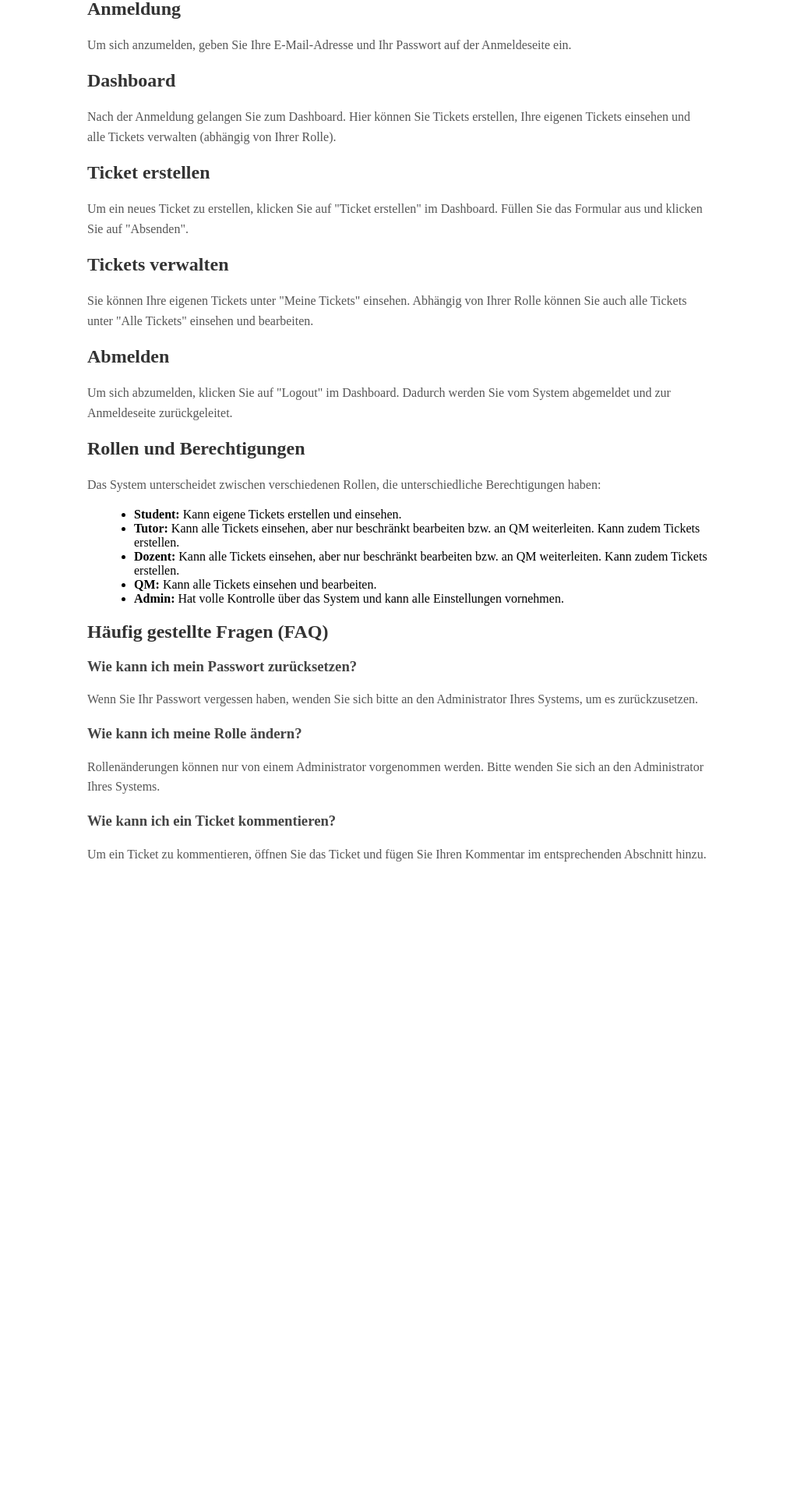
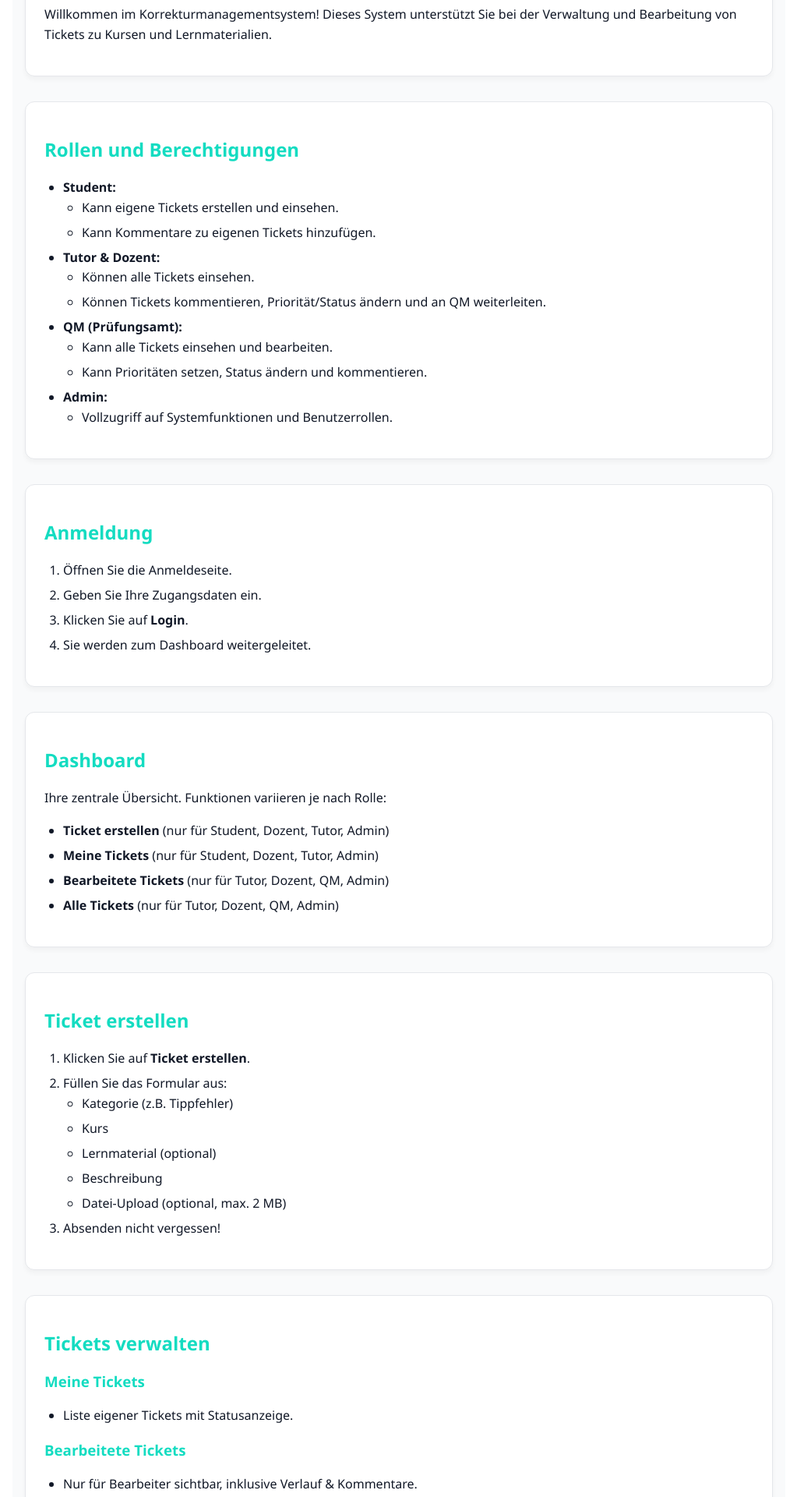
Before and after one commit to Komasys/Korrekturmanagementsystem, a Vue app in the folder frontend/: page /benutzerhandbuch in a window 1280 px wide. Shown: the part 220-2140 px from the top of the page at 78% size, without its empty margins (128-1151 px from the left). Before the commit the page ends 1364 px from the top, so only its background shows below. Built offline with nearby package versions, Linux system fonts and the light colour scheme; no server answers.

Commit message:
feat: improve ticket display with enhanced styling and formatting adjustments

```diff
--- a/frontend/src/components/AllTickets.vue
+++ b/frontend/src/components/AllTickets.vue
@@ -1,6 +1,6 @@
 <template>
   <div v-if="!isStudent">
-    <h1>Alle Tickets</h1>
+    <h1 class="titel">Alle Tickets</h1>
     <div class="filter-container">
       <div class="filter-options">
         <label>
@@ -27,7 +27,7 @@
             <th class="cell" @click="sortTable('beschreibung')">
               Beschreibung <span>{{ getSortIcon('beschreibung') }}</span>
             </th>
-            <th @click="sortTable('kategorie')">
+            <th class="cell" @click="sortTable('kategorie')">
               Kategorie <span>{{ getSortIcon('kategorie') }}</span>
             </th>
             <th @click="sortTable('status')">
@@ -43,7 +43,9 @@
             <td class="priority-bar" :class="getPriorityClass(ticket.prioritaet)"></td>
             <td class="cell">{{ ticket.id }}</td>
             <td class="cell">{{ ticket.beschreibung }}</td>
-            <td class="cell">{{ capitalize(ticket.kategorie) }}</td>
+            <td class="cell">
+              {{ ticket.kategorie.replace('_', ' ').replace(/\b\w/g, (l) => l.toUpperCase()) }}
+            </td>
             <td class="cell">{{ ticket.status.toUpperCase() }}</td>
             <td>
               <time :datetime="ticket.erstelldatum">{{
@@ -157,11 +159,6 @@ const showDetails = (ticketId) => {
   router.push({ name: 'ticket-details', params: { id: ticketId } })
 }
 
-const capitalize = (str) => {
-  if (!str) return ''
-  return str.charAt(0).toUpperCase() + str.slice(1)
-}
-
 const getPriorityClass = (priority) => {
   switch (priority?.toUpperCase()) {
     case 'HOCH':
--- a/frontend/src/components/EditTickets.vue
+++ b/frontend/src/components/EditTickets.vue
@@ -1,6 +1,6 @@
 <template>
   <div v-if="!isStudent">
-    <h1>Bearbeitete Tickets</h1>
+    <h1 class="titel">Bearbeitete Tickets</h1>
     <div class="filter-container">
       <label>
         <input type="checkbox" v-model="showClosedRejected" />
@@ -21,7 +21,7 @@
           <th class="cell" @click="sortTable('beschreibung')">
             Beschreibung <span>{{ getSortIcon('beschreibung') }}</span>
           </th>
-          <th @click="sortTable('kategorie')">
+          <th class="cell" @click="sortTable('kategorie')">
             Kategorie <span>{{ getSortIcon('kategorie') }}</span>
           </th>
           <th @click="sortTable('status')">
@@ -37,7 +37,9 @@
           <td class="priority-bar" :class="getPriorityClass(ticket.prioritaet)"></td>
           <td class="cell">{{ ticket.id }}</td>
           <td class="cell">{{ ticket.beschreibung }}</td>
-          <td class="cell">{{ capitalize(ticket.kategorie) }}</td>
+          <td class="cell">
+            {{ ticket.kategorie.replace('_', ' ').replace(/\b\w/g, (l) => l.toUpperCase()) }}
+          </td>
           <td>{{ capitalize(ticket.status) }}</td>
           <td>{{ new Date(ticket.erstelldatum).toLocaleDateString() }}</td>
         </tr>
--- a/frontend/src/components/MyTickets.vue
+++ b/frontend/src/components/MyTickets.vue
@@ -1,6 +1,6 @@
 <template>
   <div>
-    <h1>Meine Tickets</h1>
+    <h1 class="titel">Meine Tickets</h1>
     <div class="filter-container">
       <label>
         <input type="checkbox" v-model="showClosedRejected" /> Geschlossene und abgelehnte Tickets
@@ -35,7 +35,9 @@
         <tr v-for="ticket in filteredTickets" :key="ticket.id" @click="showDetails(ticket.id)">
           <td class="cell">{{ ticket.id }}</td>
           <td class="cell">{{ ticket.beschreibung }}</td>
-          <td class="cell">{{ capitalize(ticket.kategorie) }}</td>
+          <td class="cell">
+            {{ ticket.kategorie.replace('_', ' ').replace(/\b\w/g, (l) => l.toUpperCase()) }}
+          </td>
           <td class="cell">{{ ticket.status.toUpperCase() }}</td>
           <td>{{ new Date(ticket.erstelldatum).toLocaleDateString() }}</td>
         </tr>
@@ -113,59 +115,4 @@ onMounted(() => {
 })
 </script>
 
-<style scoped>
-.filter-container {
-  display: flex;
-  flex-direction: row;
-  justify-content: space-between;
-  align-items: center;
-  margin: 0px 20px 5px 10px;
-  flex-wrap: wrap;
-}
-
-@media screen and (max-width: 600px) {
-  .filter-container {
-    display: flex;
-    flex-direction: column;
-    align-content: flex-start;
-    align-items: flex-start;
-  }
-
-  .filter-search {
-    flex-direction: column;
-    margin-bottom: 10px;
-  }
-  .filter-options {
-    display: flex;
-    flex-direction: column;
-  }
-}
-
-table {
-  width: 100%;
-  border-collapse: collapse;
-}
-
-.cell {
-  max-width: 200px;
-  white-space: nowrap;
-  overflow: hidden;
-  text-overflow: ellipsis;
-}
-
-th,
-td {
-  padding: 12px;
-  text-align: left;
-  border-bottom: 1px solid #ddd;
-}
-
-th {
-  background-color: #f2f2f2;
-}
-
-tr:hover {
-  background-color: #f5f5f5;
-  cursor: pointer;
-}
-</style>
+<style scoped></style>
--- a/frontend/src/components/TicketDetails.vue
+++ b/frontend/src/components/TicketDetails.vue
@@ -237,7 +237,7 @@ h2 {
 
 p {
   color: #555;
-  line-height: 1.6;
+  line-height: 1.5;
 }
 
 p strong {
--- a/frontend/src/views/BenutzerHandbuch.vue
+++ b/frontend/src/views/BenutzerHandbuch.vue
@@ -1,117 +1,237 @@
 <template>
-  <div class="handbuch">
-    <h1>Benutzerhandbuch</h1>
+  <div class="container">
+    <h1>Benutzerhandbuch für das Korrekturmanagementsystem</h1>
+
     <section>
       <h2>Einführung</h2>
       <p>
-        Willkommen im Korrekturmanagementsystem. Dieses Handbuch soll Ihnen helfen, sich mit den
-        grundlegenden Funktionen des Systems vertraut zu machen.
+        Willkommen im Korrekturmanagementsystem! Dieses System unterstützt Sie bei der Verwaltung
+        und Bearbeitung von Tickets zu Kursen und Lernmaterialien.
       </p>
     </section>
-    <section>
-      <h2>Anmeldung</h2>
-      <p>
-        Um sich anzumelden, geben Sie Ihre E-Mail-Adresse und Ihr Passwort auf der Anmeldeseite ein.
-      </p>
-    </section>
-    <section>
-      <h2>Dashboard</h2>
-      <p>
-        Nach der Anmeldung gelangen Sie zum Dashboard. Hier können Sie Tickets erstellen, Ihre
-        eigenen Tickets einsehen und alle Tickets verwalten (abhängig von Ihrer Rolle).
-      </p>
-    </section>
-    <section>
-      <h2>Ticket erstellen</h2>
-      <p>
-        Um ein neues Ticket zu erstellen, klicken Sie auf "Ticket erstellen" im Dashboard. Füllen
-        Sie das Formular aus und klicken Sie auf "Absenden".
-      </p>
-    </section>
-    <section>
-      <h2>Tickets verwalten</h2>
-      <p>
-        Sie können Ihre eigenen Tickets unter "Meine Tickets" einsehen. Abhängig von Ihrer Rolle
-        können Sie auch alle Tickets unter "Alle Tickets" einsehen und bearbeiten.
-      </p>
-    </section>
-    <section>
-      <h2>Abmelden</h2>
-      <p>
-        Um sich abzumelden, klicken Sie auf "Logout" im Dashboard. Dadurch werden Sie vom System
-        abgemeldet und zur Anmeldeseite zurückgeleitet.
-      </p>
-    </section>
+
     <section>
       <h2>Rollen und Berechtigungen</h2>
-      <p>
-        Das System unterscheidet zwischen verschiedenen Rollen, die unterschiedliche Berechtigungen
-        haben:
-      </p>
       <ul>
-        <li><strong>Student:</strong> Kann eigene Tickets erstellen und einsehen.</li>
         <li>
-          <strong>Tutor:</strong> Kann alle Tickets einsehen, aber nur beschränkt bearbeiten bzw. an
-          QM weiterleiten. Kann zudem Tickets erstellen.
+          <strong>Student:</strong>
+          <ul>
+            <li>Kann eigene Tickets erstellen und einsehen.</li>
+            <li>Kann Kommentare zu eigenen Tickets hinzufügen.</li>
+          </ul>
         </li>
         <li>
-          <strong>Dozent:</strong> Kann alle Tickets einsehen, aber nur beschränkt bearbeiten bzw.
-          an QM weiterleiten. Kann zudem Tickets erstellen.
+          <strong>Tutor & Dozent:</strong>
+          <ul>
+            <li>Können alle Tickets einsehen.</li>
+            <li>Können Tickets kommentieren, Priorität/Status ändern und an QM weiterleiten.</li>
+          </ul>
         </li>
-        <li><strong>QM:</strong> Kann alle Tickets einsehen und bearbeiten.</li>
         <li>
-          <strong>Admin:</strong> Hat volle Kontrolle über das System und kann alle Einstellungen
-          vornehmen.
+          <strong>QM (Prüfungsamt):</strong>
+          <ul>
+            <li>Kann alle Tickets einsehen und bearbeiten.</li>
+            <li>Kann Prioritäten setzen, Status ändern und kommentieren.</li>
+          </ul>
+        </li>
+        <li>
+          <strong>Admin:</strong>
+          <ul>
+            <li>Vollzugriff auf Systemfunktionen und Benutzerrollen.</li>
+          </ul>
         </li>
       </ul>
     </section>
+
     <section>
+      <h2>Anmeldung</h2>
+      <ol>
+        <li>Öffnen Sie die Anmeldeseite.</li>
+        <li>Geben Sie Ihre Zugangsdaten ein.</li>
+        <li>Klicken Sie auf <strong>Login</strong>.</li>
+        <li>Sie werden zum Dashboard weitergeleitet.</li>
+      </ol>
+    </section>
+
+    <section>
+      <h2>Dashboard</h2>
+      <p>Ihre zentrale Übersicht. Funktionen variieren je nach Rolle:</p>
+      <ul>
+        <li><strong>Ticket erstellen</strong> (nur für Student, Dozent, Tutor, Admin)</li>
+        <li><strong>Meine Tickets</strong> (nur für Student, Dozent, Tutor, Admin)</li>
+        <li><strong>Bearbeitete Tickets</strong> (nur für Tutor, Dozent, QM, Admin)</li>
+        <li><strong>Alle Tickets</strong> (nur für Tutor, Dozent, QM, Admin)</li>
+      </ul>
+    </section>
+
+    <section>
+      <h2>Ticket erstellen</h2>
+      <ol>
+        <li>Klicken Sie auf <strong>Ticket erstellen</strong>.</li>
+        <li>
+          Füllen Sie das Formular aus:
+          <ul>
+            <li>Kategorie (z.B. Tippfehler)</li>
+            <li>Kurs</li>
+            <li>Lernmaterial (optional)</li>
+            <li>Beschreibung</li>
+            <li>Datei-Upload (optional, max. 2 MB)</li>
+          </ul>
+        </li>
+        <li>Absenden nicht vergessen!</li>
+      </ol>
+    </section>
+
+    <section>
+      <h2>Tickets verwalten</h2>
+      <h3>Meine Tickets</h3>
+      <ul>
+        <li>Liste eigener Tickets mit Statusanzeige.</li>
+      </ul>
+      <h3>Bearbeitete Tickets</h3>
+      <ul>
+        <li>Nur für Bearbeiter sichtbar, inklusive Verlauf & Kommentare.</li>
+      </ul>
+      <h3>Alle Tickets</h3>
+      <ul>
+        <li>Nur für berechtigte Rollen.</li>
+        <li>Filter- & Sortierfunktionen verfügbar.</li>
+      </ul>
+    </section>
+
+    <section>
+      <h2>Ticket bearbeiten</h2>
+      <ol>
+        <li>Ticket öffnen.</li>
+        <li>
+          Aktionen je nach Rolle:
+          <ul>
+            <li>Status ändern</li>
+            <li>Priorität setzen</li>
+            <li>Interne Beschreibung hinzufügen</li>
+          </ul>
+        </li>
+        <li>Speichern nicht vergessen.</li>
+      </ol>
+    </section>
+
+    <section>
+      <h2>Kommentare hinzufügen</h2>
+      <ol>
+        <li>Ticket öffnen</li>
+        <li>Zum Bereich <strong>Rückfragen an Ticketersteller</strong> scrollen</li>
+        <li>Kommentar schreiben und hinzufügen</li>
+      </ol>
+    </section>
+
+    <section>
+      <h2>Benutzerhandbuch anzeigen</h2>
+      <p>Jederzeit über das <strong>?</strong>-Symbol unten links erreichbar.</p>
+    </section>
+
+    <section>
+      <h2>Abmeldung</h2>
+      <ol>
+        <li>Im Dashboard auf <strong>Logout</strong> klicken</li>
+        <li>Sie werden abgemeldet</li>
+      </ol>
+    </section>
+
+    <section class="faq">
       <h2>Häufig gestellte Fragen (FAQ)</h2>
-      <h3>Wie kann ich mein Passwort zurücksetzen?</h3>
+      <ul>
+        <li>
+          <strong>Wie kann ich mein Passwort zurücksetzen?</strong><br />Wenden Sie sich an den
+          Administrator.
+        </li>
+        <li>
+          <strong>Wie kann ich meine Rolle ändern?</strong><br />Nur Administratoren können Rollen
+          ändern.
+        </li>
+        <li>
+          <strong>Wie kann ich ein Ticket kommentieren?</strong><br />Im Ticket unter
+          <em>Rückfragen an Ticketersteller</em> kommentieren.
+        </li>
+      </ul>
+    </section>
+
+    <section>
+      <h2>Support</h2>
+      <p>Bei Fragen oder Problemen wenden Sie sich bitte an den Administrator.</p>
+    </section>
+
+    <div class="footer">
       <p>
-        Wenn Sie Ihr Passwort vergessen haben, wenden Sie sich bitte an den Administrator Ihres
-        Systems, um es zurückzusetzen.
+        <em>Dieses Handbuch soll Ihnen helfen, das System effektiv zu nutzen. Viel Erfolg!</em>
       </p>
-      <h3>Wie kann ich meine Rolle ändern?</h3>
-      <p>
-        Rollenänderungen können nur von einem Administrator vorgenommen werden. Bitte wenden Sie
-        sich an den Administrator Ihres Systems.
-      </p>
-      <h3>Wie kann ich ein Ticket kommentieren?</h3>
-      <p>
-        Um ein Ticket zu kommentieren, öffnen Sie das Ticket und fügen Sie Ihren Kommentar im
-        entsprechenden Abschnitt hinzu.
-      </p>
-    </section>
+    </div>
   </div>
 </template>
 
 <script setup></script>
 
 <style scoped>
-.handbuch {
-  max-width: 800px;
+.container {
+  max-width: 960px;
   margin: 0 auto;
-  padding: 20px;
+  padding: 2rem 1rem;
+  font-family: 'Segoe UI', Tahoma, Geneva, Verdana, sans-serif;
+  background-color: #f9fafb;
+  color: #111827;
 }
 
 h1,
-h2 {
-  color: #333;
+h2,
+h3 {
+  color: #14dcc1;
 }
 
-p {
-  line-height: 1.6;
-  color: #555;
+h1 {
+  text-align: center;
+  margin-bottom: 2rem;
 }
 
-ul {
-  list-style-type: disc;
-  margin-left: 20px;
+section {
+  background-color: #ffffff;
+  border: 1px solid #e5e7eb;
+  border-radius: 12px;
+  padding: 1.5rem;
+  margin-bottom: 2rem;
+  box-shadow: 0 4px 6px rgba(0, 0, 0, 0.04);
 }
 
-h3 {
-  color: #444;
-  margin-top: 20px;
+ul,
+ol {
+  padding-left: 1.5rem;
+}
+
+li + li {
+  margin-top: 0.4rem;
+}
+
+p,
+li {
+  line-height: 1.6;
+}
+
+em {
+  color: #6b7280;
+}
+
+code {
+  background-color: #f3f4f6;
+  padding: 0.2em 0.4em;
+  border-radius: 4px;
+  font-size: 90%;
+}
+
+.faq li {
+  margin-bottom: 1rem;
+}
+
+.footer {
+  text-align: center;
+  font-size: 0.9rem;
+  color: #6b7280;
 }
 </style>
```
Also changed, not shown: frontend/src/assets/main.css (+8 -1 lines).
